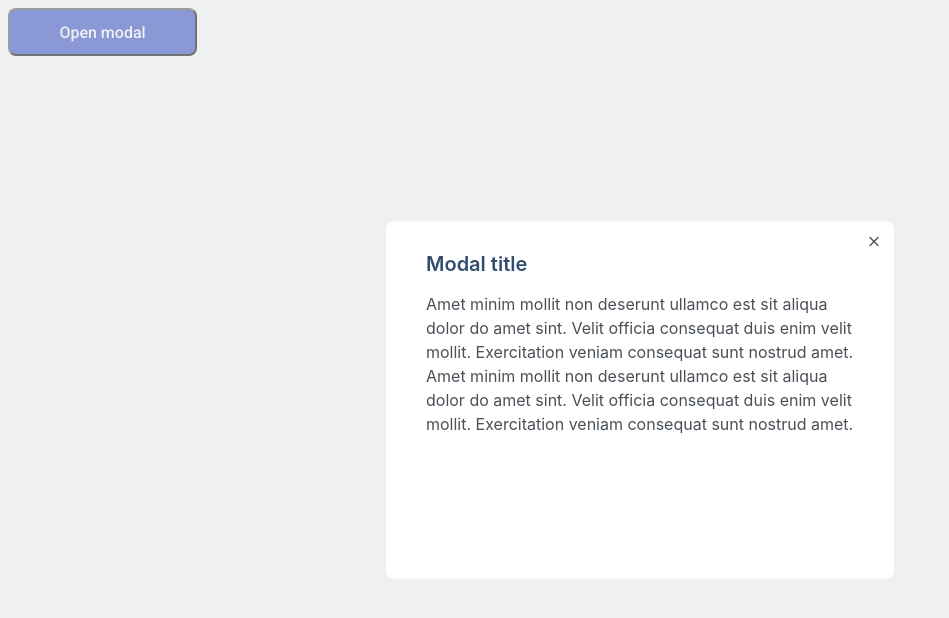
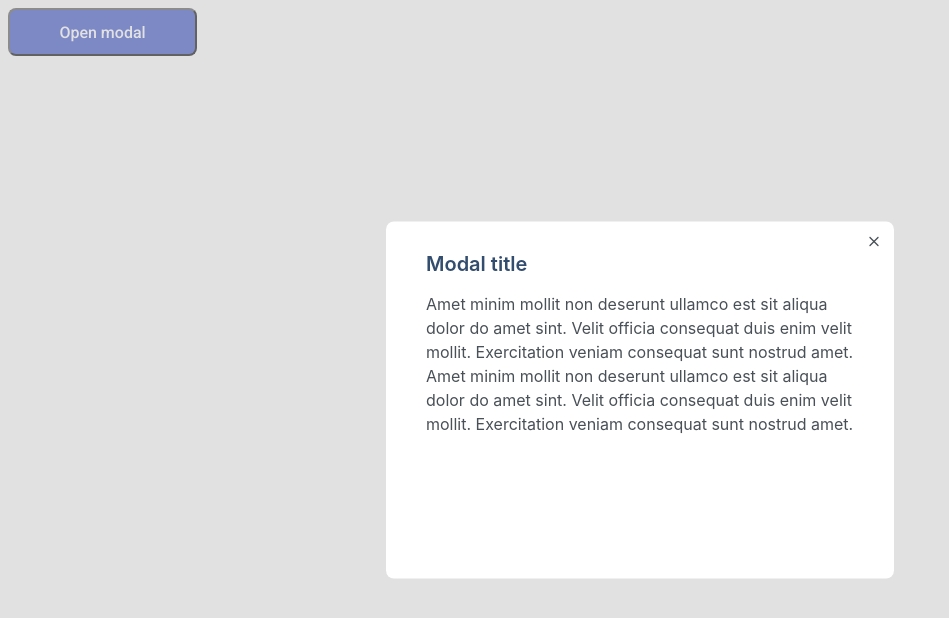
Before and after one commit to js-tasks-ru/htmlcss-20210610_twangste, a website: page 05-lection3/02-modal/index.html in a window 1280 px wide. Both pictures are taken after a click on the button "Open modal". Shown: the whole page, without its empty margins (0-949 px from the left). Drawn offline with Linux system fonts and the light colour scheme.

Commit message:
removed .modal__overlay

```diff
--- a/05-lection3/02-modal/index.html
+++ b/05-lection3/02-modal/index.html
@@ -28,7 +28,6 @@
   <body>
     <button id="modal-open" class="button">Open modal</button>
     <div class="modal" id="modal">
-      <div class="modal__overlay"></div>
       <div class="modal__body">
         <div class="modal__close" id="modal-close">
           <svg
--- a/05-lection3/02-modal/modal.css
+++ b/05-lection3/02-modal/modal.css
@@ -1,10 +1,15 @@
 .modal {
   display: none;
-
+  position: fixed;
+  top: 0;
+  left: 0;
+  right: 0;
+  bottom: 0;
+  background: var(--modal-background-color);
   z-index: var(--modal-z-index);
 }
 
-.modal__overlay {
+/* .modal__overlay {
   position: fixed;
   top: 0;
   left: 0;
@@ -12,7 +17,7 @@
   bottom: 0;
   background: var(--grey-2);
   opacity: 0.5;
-}
+} */
 .modal__body {
   position: absolute;
   left: 50%;
--- a/assets/css/main.css
+++ b/assets/css/main.css
@@ -33,6 +33,8 @@
 
   --alternate: var(--grey-3);
   --alternate-2: var(--grey-4);
+
+  --modal-background-color: rgba(196, 196, 196, 0.5);
 }
 
 * {
```
